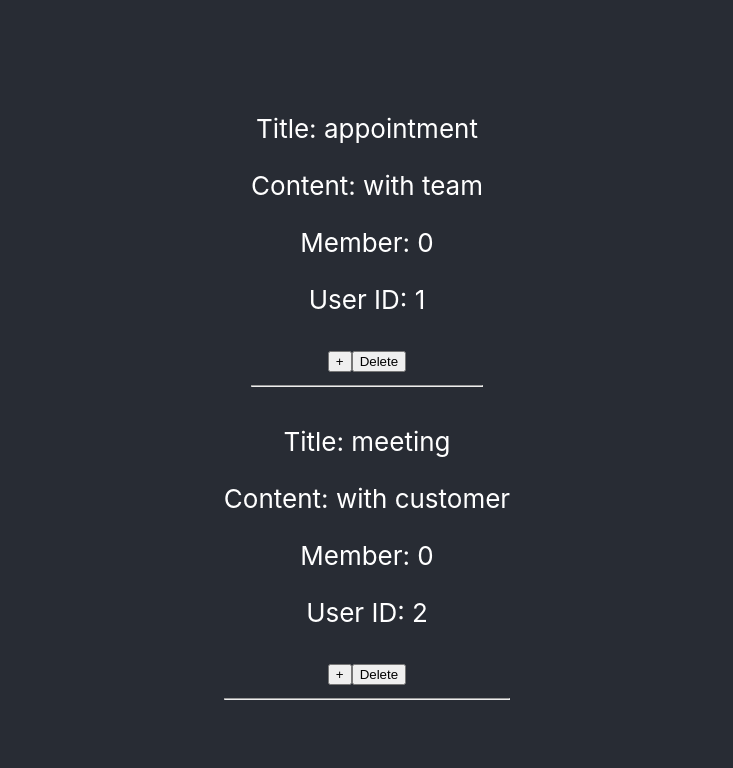
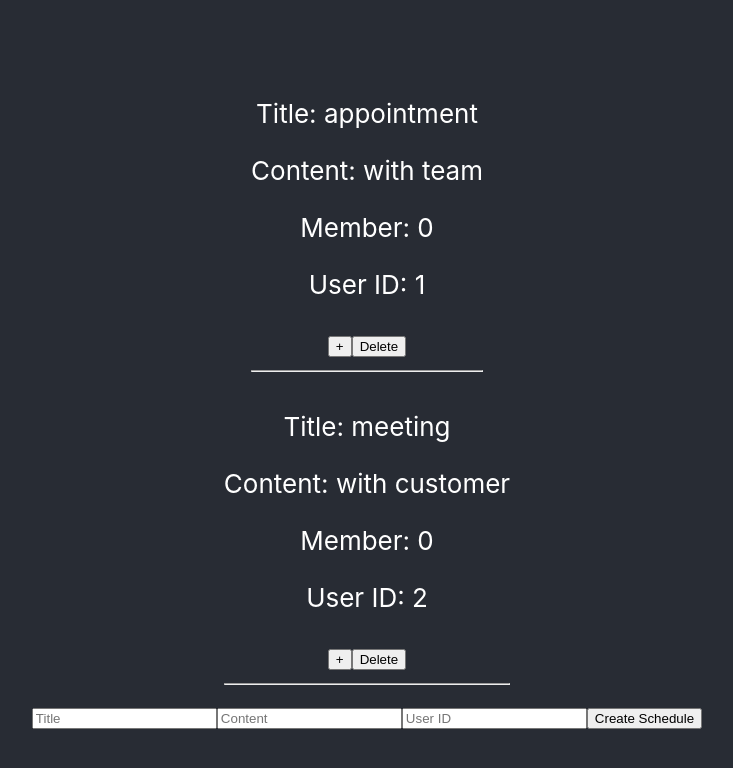
Before and after one commit to travinh/team-schedule-railsAPI-react, a React (Create React App) app in the folder front-end/: page / in a window 1280 px wide. Shown: the top 768 px of the page, without its empty margins (273-1006 px from the left). Built offline with nearby package versions, Linux system fonts and the light colour scheme.

Commit message:
create addSchedule function and its logic

```diff
--- /dev/null
+++ b/front-end/src/components/ScheduleForm.js
@@ -0,0 +1,42 @@
+import React, { Component } from 'react'
+
+export default class ScheduleForm extends Component {
+
+    constructor(props) {
+        super(props)
+
+        // this.state = {
+
+        // }
+    }
+
+    handleSubmit = (e) =>{
+        console.log("handle submit")
+        e.preventDefault()
+        console.log(this)
+
+        const [title,content, user_id] = e.target.querySelectorAll("input")
+        const schedule = {
+            title : title.value,
+            content : content.value,
+            user_id : user_id.value
+
+        }
+        console.log(schedule)
+        this.props.addSchedule(schedule)
+
+
+    }
+
+
+    render() {
+        return (
+            <form id="schedule-form" onSubmit={this.handleSubmit}>
+                <input type="text" placeholder="Title" name="title"></input>
+                <input type="text" placeholder="Content" name="content"></input>
+                <input type="text" placeholder="User ID" name="userID"></input>
+                <input type="submit" value="Create Schedule"></input>
+            </form>
+        )
+    }
+}
--- a/front-end/src/components/Schedules.js
+++ b/front-end/src/components/Schedules.js
@@ -1,5 +1,6 @@
 import React, {Component} from 'react'
 import Schedule from './Schedule'
+import ScheduleForm from './ScheduleForm'
 
 
 class Schedules extends Component{
@@ -17,11 +18,23 @@ class Schedules extends Component{
         })
     }
 
+    addSchedule = (schedule) =>{
+        console.log("add schedule")
+        this.setState((prevState)=>{
+            const id = prevState.schedules[prevState.schedules.length -1].id +1
+            const copySchedule = {...schedule,id}
+            return {schedules: [...prevState.schedules, copySchedule]}
+        })
+    }
+
 
     render(){
+        console.log("render schedules")
         return(
             <>
                 {this.state.schedules.map(schedule => <Schedule key={schedule.id} schedule={schedule} remove={this.remove}/>)}
+                < ScheduleForm addSchedule={this.addSchedule}/>
+
             </>
         )
     }
```
